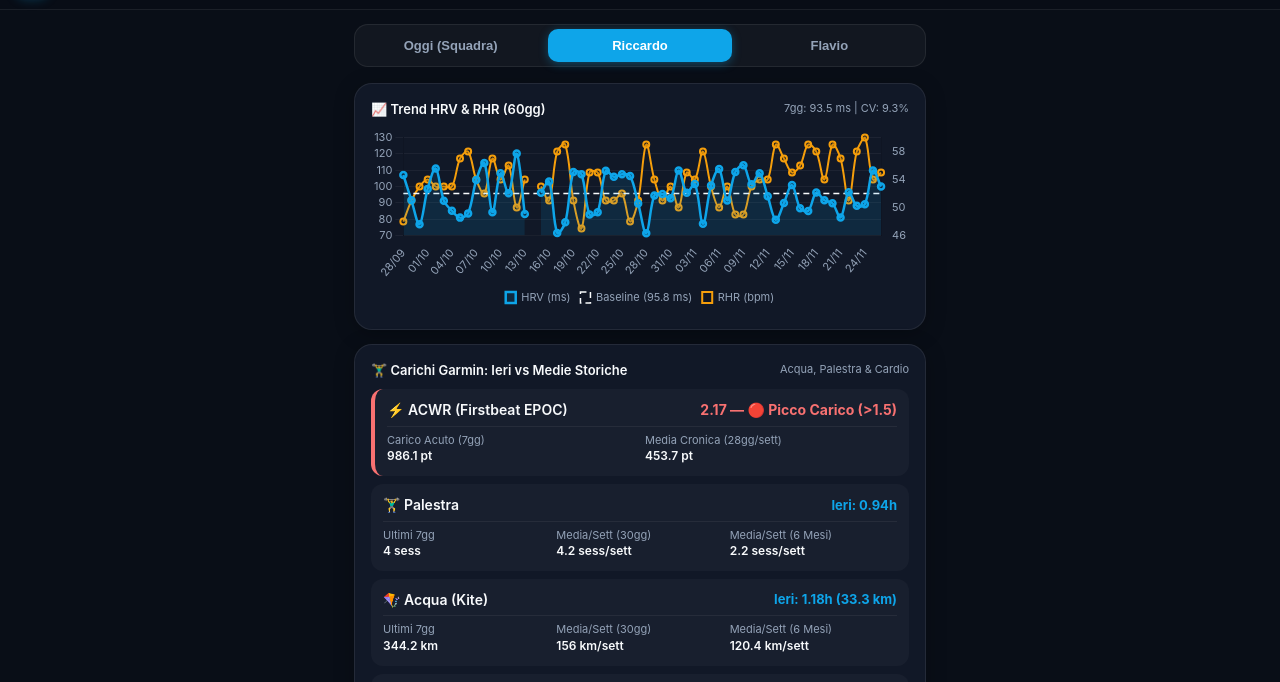
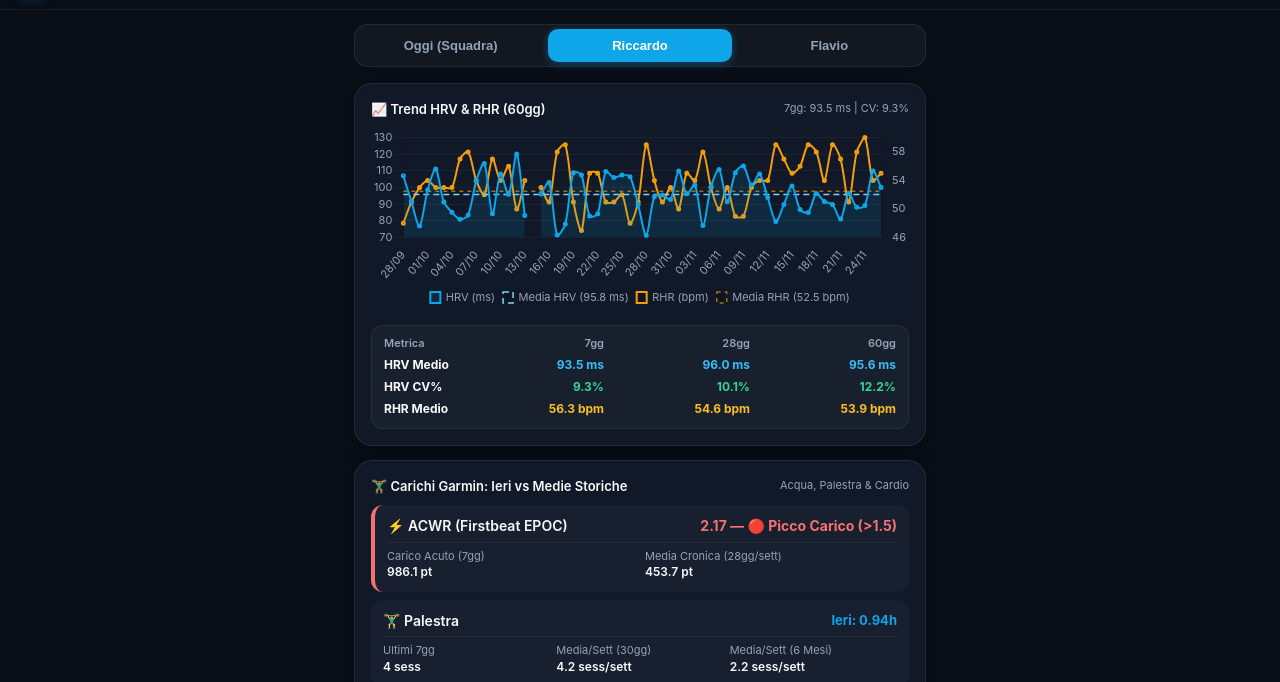
Before and after one commit to simonevannesi/fiv-kite-app, a plain HTML site: page index.html in a window 1280 px wide. Both pictures are taken after a click on the button "Riccardo". Shown: the part 53-735 px from the top of the page. Drawn offline with nearby package versions, Linux system fonts and the light colour scheme.

```diff
--- a/index.html
+++ b/index.html
@@ -567,6 +567,7 @@
         <div class="chart-wrap">
           <canvas id="chartRicHrv"></canvas>
         </div>
+        <div id="ric-hrv-stats" style="margin-top:12px;"></div>
       </div>
 
       <div class="card">
@@ -606,6 +607,7 @@
         <div class="chart-wrap">
           <canvas id="chartFlaHrv"></canvas>
         </div>
+        <div id="fla-hrv-stats" style="margin-top:12px;"></div>
       </div>
 
       <div class="card">
@@ -1312,29 +1314,82 @@
       Chart.defaults.font.family = '-apple-system, BlinkMacSystemFont, sans-serif';
       Chart.defaults.font.size = 11;
 
-      function calcHrv7Stats(histArr) {
-        const vals = (histArr || []).map(x => x.hrv).filter(v => v !== null && v !== undefined && !isNaN(v)).slice(-7);
-        if (vals.length < 2) return null;
-        const mean = vals.reduce((a, b) => a + b, 0) / vals.length;
-        const variance = vals.reduce((a, b) => a + Math.pow(b - mean, 2), 0) / vals.length;
-        const cv = mean > 0 ? (Math.sqrt(variance) / mean) * 100 : 0;
-        return { mean: mean.toFixed(1), cv: cv.toFixed(1) };
+      function calcWindowStats(histArr, nDays) {
+        const slice = (histArr || []).slice(-nDays);
+        const hrvs = slice.map(x => x.hrv).filter(v => v !== null && v !== undefined && !isNaN(v));
+        const rhrs = slice.map(x => x.rhr).filter(v => v !== null && v !== undefined && !isNaN(v));
+        let hrvMean = null, cv = null, rhrMean = null;
+        if (hrvs.length >= 2) {
+          const m = hrvs.reduce((a, b) => a + b, 0) / hrvs.length;
+          const v = hrvs.reduce((a, b) => a + Math.pow(b - m, 2), 0) / hrvs.length;
+          hrvMean = m.toFixed(1);
+          cv = m > 0 ? ((Math.sqrt(v) / m) * 100).toFixed(1) : '0.0';
+        } else if (hrvs.length === 1) {
+          hrvMean = hrvs[0].toFixed(1);
+        }
+        if (rhrs.length >= 1) {
+          rhrMean = (rhrs.reduce((a, b) => a + b, 0) / rhrs.length).toFixed(1);
+        }
+        return { hrvMean, cv, rhrMean };
+      }
+
+      function renderHrvRhrSummary(containerId, histArr) {
+        const el = document.getElementById(containerId);
+        if (!el) return;
+        const s7 = calcWindowStats(histArr, 7);
+        const s28 = calcWindowStats(histArr, 28);
+        const s60 = calcWindowStats(histArr, 60);
+        el.innerHTML = `
+          <div style="background:rgba(255,255,255,0.03); border:1px solid rgba(255,255,255,0.06); border-radius:12px; padding:10px 12px;">
+            <div style="display:grid; grid-template-columns: 74px repeat(3, 1fr); gap:6px; font-size:11px; color:var(--muted); font-weight:600; margin-bottom:6px; text-align:right;">
+              <span style="text-align:left;">Metrica</span>
+              <span>7gg</span>
+              <span>28gg</span>
+              <span>60gg</span>
+            </div>
+            <div style="display:grid; grid-template-columns: 74px repeat(3, 1fr); gap:6px; font-size:12px; font-weight:700; margin-bottom:5px; text-align:right; color:#38bdf8;">
+              <span style="text-align:left; color:var(--text);">HRV Medio</span>
+              <span>${s7.hrvMean ? s7.hrvMean + ' ms' : '--'}</span>
+              <span>${s28.hrvMean ? s28.hrvMean + ' ms' : '--'}</span>
+              <span>${s60.hrvMean ? s60.hrvMean + ' ms' : '--'}</span>
+            </div>
+            <div style="display:grid; grid-template-columns: 74px repeat(3, 1fr); gap:6px; font-size:12px; font-weight:700; margin-bottom:5px; text-align:right; color:#34d399;">
+              <span style="text-align:left; color:var(--text);">HRV CV%</span>
+              <span>${s7.cv ? s7.cv + '%' : '--'}</span>
+              <span>${s28.cv ? s28.cv + '%' : '--'}</span>
+              <span>${s60.cv ? s60.cv + '%' : '--'}</span>
+            </div>
+            <div style="display:grid; grid-template-columns: 74px repeat(3, 1fr); gap:6px; font-size:12px; font-weight:700; text-align:right; color:#fbbf24;">
+              <span style="text-align:left; color:var(--text);">RHR Medio</span>
+              <span>${s7.rhrMean ? s7.rhrMean + ' bpm' : '--'}</span>
+              <span>${s28.rhrMean ? s28.rhrMean + ' bpm' : '--'}</span>
+              <span>${s60.rhrMean ? s60.rhrMean + ' bpm' : '--'}</span>
+            </div>
+          </div>
+        `;
       }
 
       const ricHist = (d.riccardo.history || []).slice(-60);
-      const ricBaseVal = d.riccardo.oggi.hrv_baseline || 100.1;
-      const ric7 = calcHrv7Stats(ricHist);
-      document.getElementById('ric-chart-base').textContent = ric7
-        ? `7gg: ${ric7.mean} ms | CV: ${ric7.cv}%`
-        : `Baseline HRV: ${ricBaseVal} ms`;
-
-      const fla7 = calcHrv7Stats(d.flavio.history || []);
+      const ricBaseVal = d.riccardo.oggi.hrv_baseline || 95.8;
+      const ricRhrBaseVal = d.riccardo.oggi.rhr_baseline || 52.5;
+      const ric7 = calcWindowStats(ricHist, 7);
+      document.getElementById('ric-chart-base').textContent = ric7.cv
+        ? `7gg: ${ric7.hrvMean} ms | CV: ${ric7.cv}%`
+        : `Base 60gg: ${ricBaseVal} ms`;
+      renderHrvRhrSummary('ric-hrv-stats', ricHist);
+
+      const flaHist = (d.flavio.history || []).slice(-60);
+      const fla7 = calcWindowStats(flaHist, 7);
+      const fla60 = calcWindowStats(flaHist, 60);
+      const flaBaseHrv = fla60.hrvMean ? parseFloat(fla60.hrvMean) : ((d.flavio.oggi && d.flavio.oggi.hrv && d.flavio.oggi.hrv.baseline_low) || 50);
+      const flaBaseRhr = (d.flavio.oggi && d.flavio.oggi.rhr && d.flavio.oggi.rhr.baseline_30gg) || (fla60.rhrMean ? parseFloat(fla60.rhrMean) : 55.3);
       const flaBaseEl = document.getElementById('fla-chart-base');
-      if (flaBaseEl && fla7) {
-        flaBaseEl.textContent = `7gg: ${fla7.mean} ms | CV: ${fla7.cv}%`;
-      }
-
-      // Chart 1: Riccardo HRV, Baseline Line & Recovery
+      if (flaBaseEl && fla7.cv) {
+        flaBaseEl.textContent = `7gg: ${fla7.hrvMean} ms | CV: ${fla7.cv}%`;
+      }
+      renderHrvRhrSummary('fla-hrv-stats', flaHist);
+
+      // Chart 1: Riccardo HRV, Base HRV 60gg, RHR & Base RHR 60gg
       if (charts.ricHrv) charts.ricHrv.destroy();
       charts.ricHrv = new Chart(document.getElementById('chartRicHrv'), {
         type: 'line',
@@ -1346,15 +1401,16 @@
               data: ricHist.map(x => x.hrv),
               borderColor: '#0ea5e9',
               backgroundColor: 'rgba(14, 165, 233, 0.12)',
-              borderWidth: 2.5,
-              tension: 0.35,
+              borderWidth: 2,
+              pointRadius: 1.5,
+              tension: 0.3,
               fill: true,
               yAxisID: 'y'
             },
             {
-              label: `Baseline (${ricBaseVal} ms)`,
+              label: `Media HRV (${ricBaseVal} ms)`,
               data: ricHist.map(() => ricBaseVal),
-              borderColor: '#f8fafc',
+              borderColor: '#7dd3fc',
               borderDash: [6, 4],
               borderWidth: 1.5,
               pointRadius: 0,
@@ -1366,7 +1422,18 @@
               data: ricHist.map(x => x.rhr),
               borderColor: '#f59e0b',
               borderWidth: 2,
-              tension: 0.35,
+              pointRadius: 1.5,
+              tension: 0.3,
+              yAxisID: 'y1'
+            },
+            {
+              label: `Media RHR (${ricRhrBaseVal} bpm)`,
+              data: ricHist.map(() => ricRhrBaseVal),
+              borderColor: 'rgba(245, 158, 11, 0.65)',
+              borderDash: [4, 4],
+              borderWidth: 1.5,
+              pointRadius: 0,
+              fill: false,
               yAxisID: 'y1'
             }
           ]
@@ -1375,7 +1442,7 @@
           responsive: true,
           maintainAspectRatio: false,
           interaction: { mode: 'index', intersect: false },
-          plugins: { legend: { position: 'bottom', labels: { boxWidth: 10, padding: 10 } } },
+          plugins: { legend: { position: 'bottom', labels: { boxWidth: 10, padding: 8 } } },
           scales: {
             x: { grid: { display: false } },
             y: { type: 'linear', position: 'left', grid: { color: 'rgba(255,255,255,0.05)' } },
@@ -1421,9 +1488,7 @@
         }
       });
 
-      // Chart 3: Flavio HRV, Baseline Min & RHR
-      const flaHist = d.flavio.history || [];
-      const flaBaseLow = (d.flavio.oggi && d.flavio.oggi.hrv && d.flavio.oggi.hrv.baseline_low) || 47;
+      // Chart 3: Flavio HRV, Media HRV 60gg, RHR & Media RHR 60gg
       if (charts.flaHrv) charts.flaHrv.destroy();
       charts.flaHrv = new Chart(document.getElementById('chartFlaHrv'), {
         type: 'line',
@@ -1435,15 +1500,16 @@
               data: flaHist.map(x => x.hrv),
               borderColor: '#38bdf8',
               backgroundColor: 'rgba(56, 189, 248, 0.14)',
-              borderWidth: 2.5,
-              tension: 0.35,
+              borderWidth: 2,
+              pointRadius: 1.5,
+              tension: 0.3,
               fill: true,
               yAxisID: 'y'
             },
             {
-              label: `Soglia Min (${flaBaseLow} ms)`,
-              data: flaHist.map(() => flaBaseLow),
-              borderColor: '#f8fafc',
+              label: `Media HRV (${flaBaseHrv} ms)`,
+              data: flaHist.map(() => flaBaseHrv),
+              borderColor: '#7dd3fc',
               borderDash: [6, 4],
               borderWidth: 1.5,
               pointRadius: 0,
@@ -1455,7 +1521,18 @@
               data: flaHist.map(x => x.rhr),
               borderColor: '#f59e0b',
               borderWidth: 2,
-              tension: 0.35,
+              pointRadius: 1.5,
+              tension: 0.3,
+              yAxisID: 'y1'
+            },
+            {
+              label: `Media RHR (${flaBaseRhr} bpm)`,
+              data: flaHist.map(() => flaBaseRhr),
+              borderColor: 'rgba(245, 158, 11, 0.65)',
+              borderDash: [4, 4],
+              borderWidth: 1.5,
+              pointRadius: 0,
+              fill: false,
               yAxisID: 'y1'
             }
           ]
@@ -1464,7 +1541,7 @@
           responsive: true,
           maintainAspectRatio: false,
           interaction: { mode: 'index', intersect: false },
-          plugins: { legend: { position: 'bottom', labels: { boxWidth: 10, padding: 10 } } },
+          plugins: { legend: { position: 'bottom', labels: { boxWidth: 10, padding: 8 } } },
           scales: {
             x: { grid: { display: false } },
             y: { type: 'linear', position: 'left', grid: { color: 'rgba(255,255,255,0.05)' } },
```
